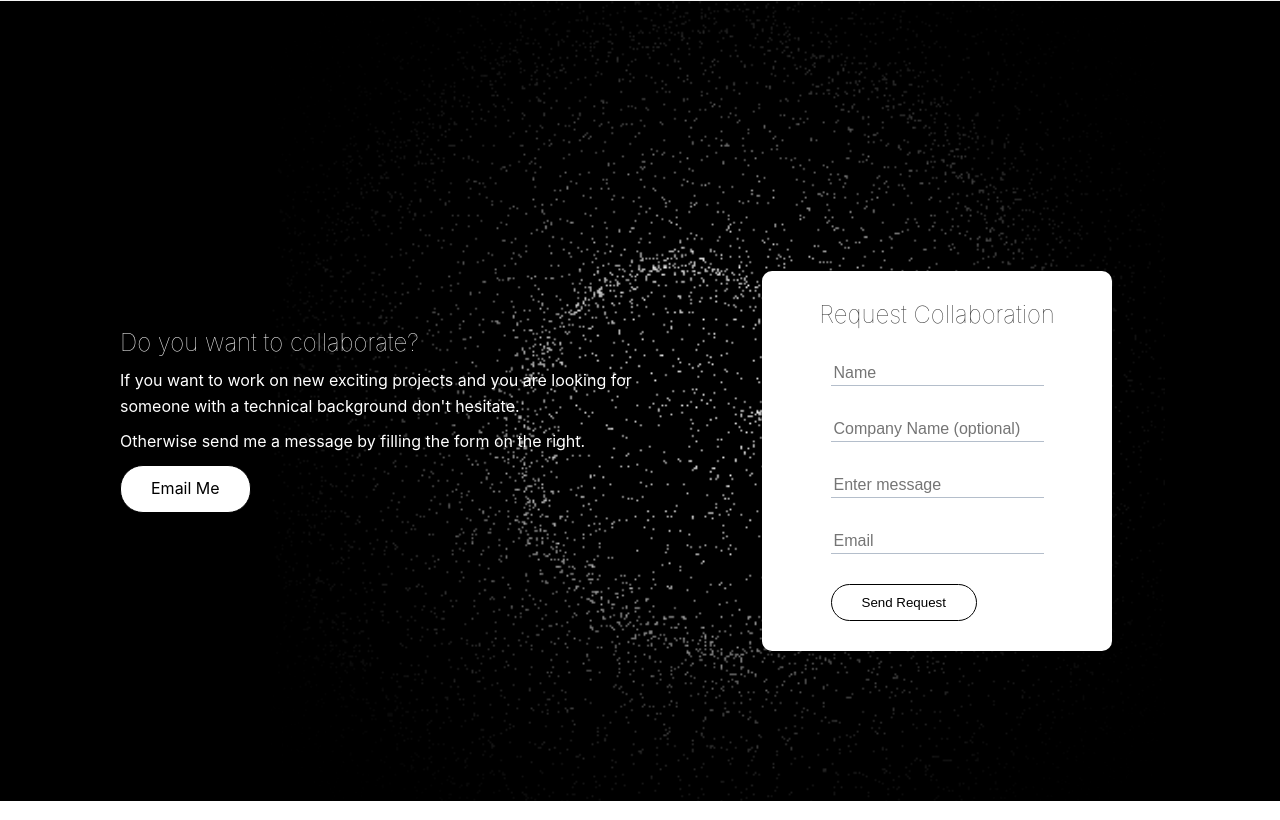
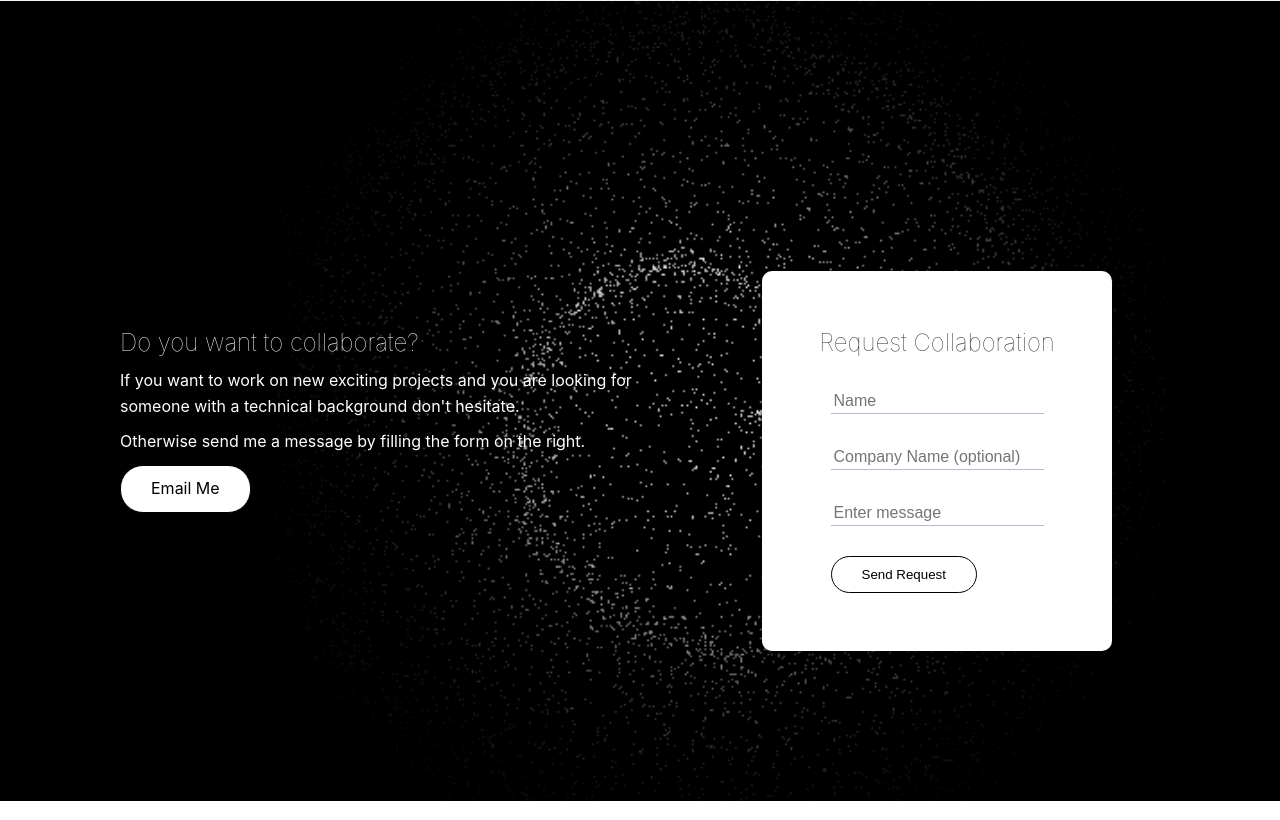
Before and after one commit to kesler20/personal_portfolio, a Flask app: page / in a window 1280 px wide. Shown: the part 1647-2467 px from the top of the page. Run offline with Flask 2, Linux system fonts and the light colour scheme; parts of the project's set-up code (start-up, migrations or seed data) failed here and were passed over.

Commit message:
getting read of the email

```diff
--- a/app.py
+++ b/app.py
@@ -29,7 +29,6 @@ def show(page):
         #     ('name', 'kesler isoko'),
         #     ('company', 'student'),
         #     ('msg', 'ththththt'),
-        #     ('email', 'kisoko1@sheffield.ac.uk')
         # ])
         # the Immutable dict object can be accessed from the request.form
         # as such "request.form['name']" -> 'kesler isoko'
@@ -43,7 +42,7 @@ def show(page):
                 yag.login()
 
                 # Set the recipient and email content
-                to = request.form['email']
+                to = os.getenv('email_username')
                 subject = f"Message by {request.form['name']} from {request.form['company']}"
                 body = request.form['msg']
 
--- a/templates/index.html
+++ b/templates/index.html
@@ -128,9 +128,6 @@
                 <div class="form-control">
                     <input type="text" name="msg" placeholder="Enter message">
                 </div>
-                <div class="form-control">
-                    <input type="email" name="email" placeholder="Email" required>
-                </div>
                 <input type="submit" value="Send Request" class="btn btn-outline">
             </form>
         </div>
```
